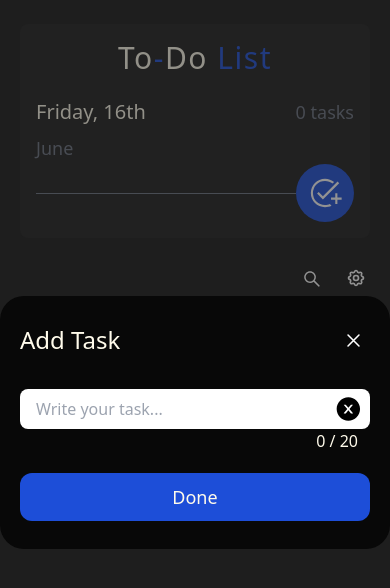
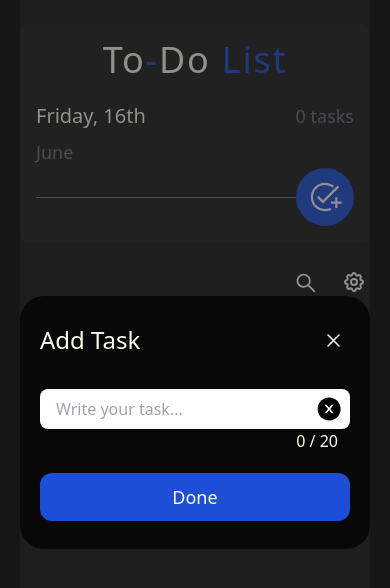
Before and after one commit to aleexvdev/app-todolist, a React (Create React App) app: page / in a window 390 px wide. Both pictures are taken after a click on the button 325 px from the left and 193 px from the top of the page. Shown: the top 588 px of the page. Built offline with nearby package versions, Linux system fonts and the light colour scheme.

Commit message:
fix responsive v2.0

```diff
--- a/src/components/Form/FormTodo.tsx
+++ b/src/components/Form/FormTodo.tsx
@@ -72,7 +72,7 @@ export const FormTodo = ( { onShowForm, dispatch }: FormProps) => {
   }
 
   return (
-    <div className="fixed inset-0 bg-neutral-800/50 bg-opacity-70 flex items-center justify-center" style={{ zIndex:'3' }}>
+    <div className="fixed inset-0 bg-neutral-800/50 bg-opacity-70 flex items-center justify-center mx-5 sm:mx-0" style={{ zIndex:'3' }}>
       <motion.section
         className='h-auto rounded-3xl px-5 py-7'
         style={{ width: '30rem', backgroundColor: '#080808' }}
--- a/src/components/TodoApp.tsx
+++ b/src/components/TodoApp.tsx
@@ -72,7 +72,7 @@ export const TodoApp = () => {
         transition={{ duration: 0.5 }}
       >
         <h1 className='flex items-center justify-center'>
-          <span className='sm:text-4xl font-medium tracking-wider text-3xl'>To<span className='text-blue-700'>-</span>Do <span className='text-blue-700'>List</span></span>
+          <span className='sm:text-4xl font-medium tracking-wider text-4xl'>To<span className='text-blue-700'>-</span>Do <span className='text-blue-700'>List</span></span>
         </h1>
         <div className='flex items-center justify-between mt-5'>
           <motion.div className='flex items-center justify-start' initial={{ opacity: 0 }} animate={{ opacity: 1 }} transition={{ delay: 0.1 }}>
@@ -112,21 +112,21 @@ export const TodoApp = () => {
               <motion.button
                 whileHover={{ scale: 1.1 }}
                 whileTap={{ scale: 0.9 }}
-                className={`rounded-lg px-4 py-1 text-sm h-8 ${filteredTodos === 'All' ? 'bg-blue-700 border-[1px] border-blue-600':'bg-neutral-600 hover:bg-blue-700'}`}
+                className={`rounded-lg px-4 py-1 h-10 text-lg sm:text-sm sm:h-8 ${filteredTodos === 'All' ? 'bg-blue-700 border-[1px] border-blue-600':'bg-neutral-600 hover:bg-blue-700'}`}
                 onClick={() => setFilteredTodos('All')}>
                   All
               </motion.button>
               <motion.button
                 whileHover={{ scale: 1.1 }}
                 whileTap={{ scale: 0.9 }}
-                className={`rounded-lg px-4 py-1 text-sm h-8 ${filteredTodos === 'Active' ? 'bg-blue-700 border-[1px] border-blue-600':'bg-neutral-600 hover:bg-blue-700'}`}
+                className={`rounded-lg px-4 py-1 h-10 text-lg sm:text-sm sm:h-8 ${filteredTodos === 'Active' ? 'bg-blue-700 border-[1px] border-blue-600':'bg-neutral-600 hover:bg-blue-700'}`}
                 onClick={() => setFilteredTodos('Active')}>
                   Active
               </motion.button>
               <motion.button
                 whileHover={{ scale: 1.1 }}
                 whileTap={{ scale: 0.9 }}
-                className={`rounded-lg px-4 py-1 text-sm h-8 ${filteredTodos === 'Completed' ? 'bg-blue-700 border-[1px] border-blue-600':'bg-neutral-600 hover:bg-blue-700'}`}
+                className={`rounded-lg px-4 py-1 h-10 text-lg sm:text-sm sm:h-8 ${filteredTodos === 'Completed' ? 'bg-blue-700 border-[1px] border-blue-600':'bg-neutral-600 hover:bg-blue-700'}`}
                 onClick={() => setFilteredTodos('Completed')}>
                   Completed
               </motion.button>
@@ -161,7 +161,7 @@ export const TodoApp = () => {
                         <IconCloseLine
                         fontSize={20}
                         cursor={'pointer'}
-                        className='text-white '
+                        className='text-white text-2xl sm:text-xl'
                         onClick={closeInputSearch}
                       />
                       </motion.button>
@@ -176,7 +176,7 @@ export const TodoApp = () => {
                       className='bg-none hover:bg-neutral-500/20 rounded-full p-1'
                       onClick={() => { setInputSearchActive(!inputSearchActive); setShowCardConfigMain(false) }}
                     >
-                      <IconSearch fontSize={20} />
+                      <IconSearch fontSize={20} className='text-2xl sm:text-xl' />
                     </motion.button>
                   )
                 }
@@ -189,6 +189,7 @@ export const TodoApp = () => {
                 className='bg-none hover:bg-neutral-500/20 rounded-full p-1'
               >
                 <IconSettings
+                  className='text-2xl sm:text-xl'
                   fontSize={20}
                   onClick={() => setShowCardConfigMain(!showCardConfigMain)}
                 />
--- a/src/components/Todos/TodoItem.tsx
+++ b/src/components/Todos/TodoItem.tsx
@@ -108,7 +108,7 @@ export const TodoItem = ( { todo, dispatch, index }: TypeTodoItem ) => {
     >
       <motion.div
         custom={{ delay: ( index + 1) * 0.1 }}
-        className='border-x border-y rounded-xl my-5 flex w-full h-12 items-center justify-evenly select-none bg-neutral-800 real'
+        className='border-x border-y rounded-xl my-5 flex w-full h-14 sm:h-12 items-center justify-evenly select-none bg-neutral-800 real'
         layoutId={id}
         initial='hidden'
         animate='visible'
@@ -121,14 +121,14 @@ export const TodoItem = ( { todo, dispatch, index }: TypeTodoItem ) => {
           }
         }}
       >
-        <span className='px-3 py-1 m-0 h-full rounded-tl-xl w-[7%] flex items-center justify-center'>
+        <span className='px-3 py-1 m-0 h-full rounded-tl-xl w-[15%] sm:w-[7%] flex items-center justify-center '>
           <ReorderIcon
             dragControls={dragControls}
           />
         </span>
-        <div className='py-2 px-3 w-full'>
+        <div className='py-2 px-1 sm:px-3 w-full'>
           <div className='flex justify-between items-center'>
-            <label className='flex justify-between items-center cursor-pointer w-[85%]'>
+            <label className='flex justify-between items-center cursor-pointer w-[75%] sm:w-[85%]'>
               {
                 isCompleted ?
                   <div className='rounded-xl w-5 h-5 bg-blue-700'>
@@ -155,7 +155,7 @@ export const TodoItem = ( { todo, dispatch, index }: TypeTodoItem ) => {
                           )
                         }
                       </div>
-                      <p className='w-full text-[15px]' style={{ position: 'relative', zIndex: '2' }}>
+                      <p className='w-full text-[18px]' style={{ position: 'relative', zIndex: '2' }}>
                         {todo.task}
                       </p>
                     </div>
@@ -163,10 +163,10 @@ export const TodoItem = ( { todo, dispatch, index }: TypeTodoItem ) => {
                 }
               </div>
             </label>
-            <div className='relative' ref={cardRef}>
+            <div className='relative w-[auto] sm:w-auto' ref={cardRef}>
               <div className='flex justify-between items-center gap-4'>
                 {showEditTodo && (
-                  <div className='flex justify-between items-center gap-2'>
+                  <div className='flex justify-center items-center gap-1 w-full pr-2 sm:pr-0'>
                     <IconSaveEdit
                       fontSize={25}
                       cursor={'pointer'}
@@ -182,7 +182,7 @@ export const TodoItem = ( { todo, dispatch, index }: TypeTodoItem ) => {
                 {
                   !showEditTodo && showIconDots &&
                   (
-                    <div className='flex justify-between items-center gap-2'>
+                    <div className='flex justify-between items-center gap-2 pr-2 sm:pr-0'>
                       <motion.button
                         whileHover={{ scale: 1.1 }}
                         whileTap={{ scale: 0.9 }}
```
